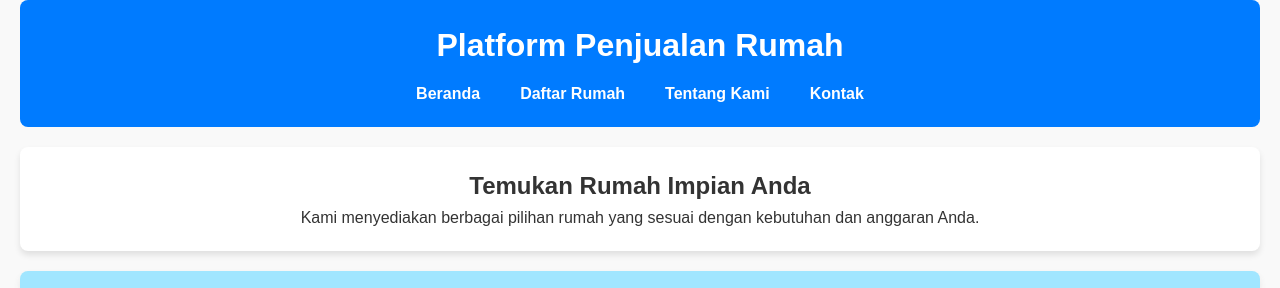
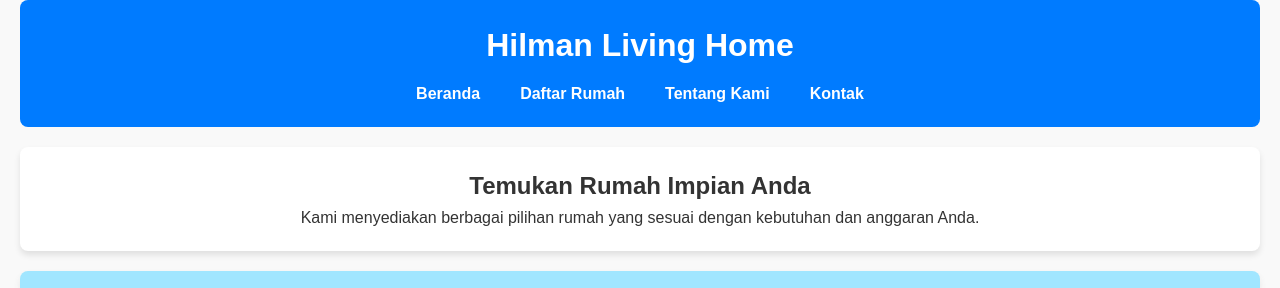
Before and after one commit to AndhikhaHilmanR/JUAL_RUMAH_PBO, a plain HTML site: page index.html in a window 1280 px wide. Shown: the top 288 px of the page. Drawn offline with Linux system fonts and the light colour scheme.

Commit message:
Update index.html

```diff
--- a/index.html
+++ b/index.html
@@ -243,7 +243,7 @@
   </head>
   <body>
     <header>
-      <h1>Platform Penjualan Rumah</h1>
+      <h1>Hilman Living Home</h1>
       <nav>
         <ul>
           <li><a href="#">Beranda</a></li>
```
